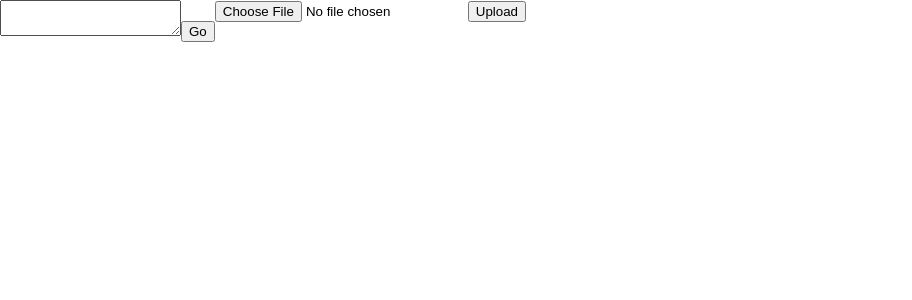
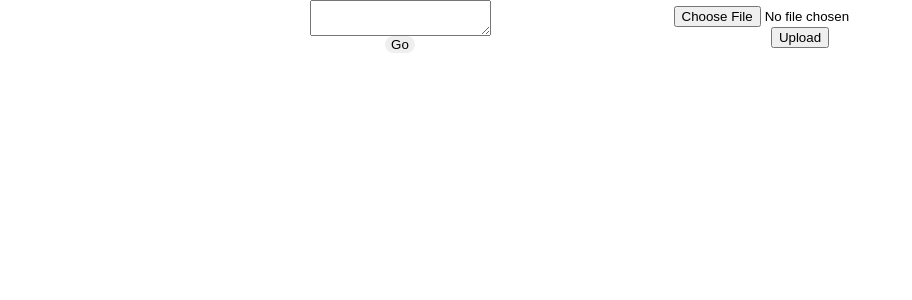
Before and after one commit to arpanbhattacharya/react-frontend, a React (Create React App) app in the folder frontend/: page / in a window 1280 px wide. Shown: the top 300 px of the page, without its empty margins (0-912 px from the left). Built offline with nearby package versions, Linux system fonts and the light colour scheme.

Commit message:
update app.js, app.css, Home.jsx

```diff
--- a/frontend/src/App.css
+++ b/frontend/src/App.css
@@ -4,12 +4,29 @@
 
 #container{
   display: flex;
+  justify-content: center;
+  align-items: center;
 }
 
 #text-field{
-
+  display: flex;
+  justify-content: center;
+  align-items: center;
+  flex-direction: column;
+  height: 100%;
+  width: 20rem;
 }
 
 #upload{
+  display: flex;
+  justify-content: center;
+  align-items: center;
+  flex-direction: column;
+  height: 100%;
+  width: 30rem;
+}
 
+#b{
+  border: none;
+  border-radius: 20px;
 }
--- a/frontend/src/pages/Home.jsx
+++ b/frontend/src/pages/Home.jsx
@@ -5,11 +5,11 @@ export default function Home(){
                 <div id="container">
                     <div id="text-field">
                         <textarea id="text"></textarea>
-                        <button>Go</button>
+                        <button id="b">Go</button>
                     </div>
                     <div id="upload">
-                        <input type="file"/>
-                        <button>Upload</button>
+                        <input id="file" type="file"/>
+                        <button id="bb">Upload</button>
                     </div>
                 </div>
             </div>
```
